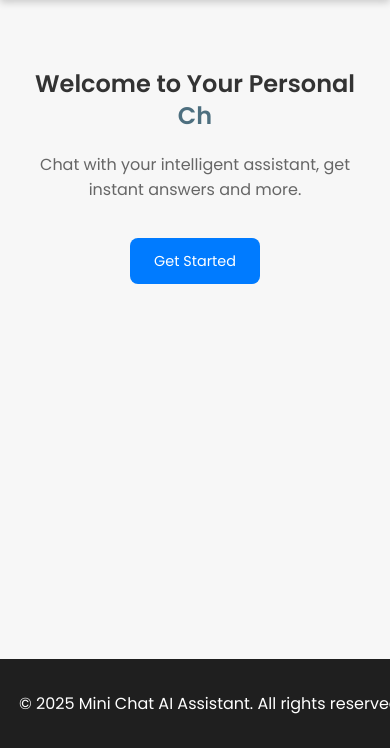
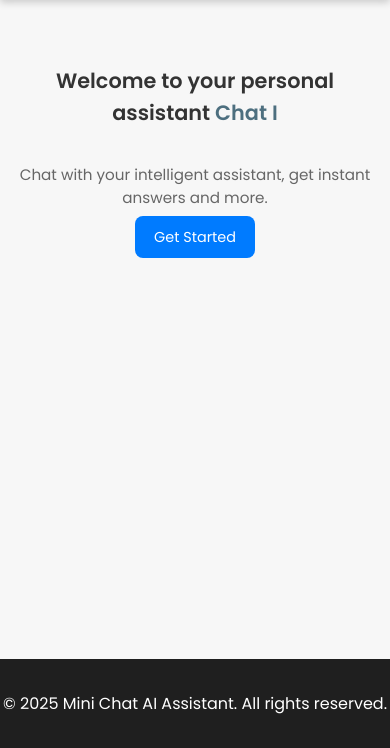
Before and after one commit to Vazzeem/Small-django-assistant, a Django app: page / in a window 390 px wide. Shown: the part 96-844 px from the top of the page. Run offline with Django 5.2, Linux system fonts and the light colour scheme.

Commit message:
new design updated

```diff
--- a/myassistance/templates/home.html
+++ b/myassistance/templates/home.html
@@ -36,30 +36,41 @@
       max-width: 800px;
       margin: 0 auto;
     }
-    .hero h2 {
-      font-size: 2rem;
-      color: #333;
-      line-height: 2.8rem;
-      /* animation: blink 2.5s infinite; */
-    }
+
     .animated-words {
       display: inline-block;
-      /* #4a90e2 */
       color: #4d6f7f;
-      /* transition: background 7s; */
       font-weight: 600;
       white-space: nowrap;
       overflow: hidden;
       vertical-align: bottom;
     }
+
+    .hero h2 {
+      font-size: 2rem;
+      color: #333;
+      line-height: 2.8rem;
+      white-space: nowrap;
+      overflow-wrap: normal;
+      display: inline-block;
+    }
+
     .hero p {
-      font-size: 1.1rem;
+      font-size: 1rem;
       color: #666;
       margin-top: 1rem;
+      white-space: nowrap;
+      overflow-wrap: normal;
+      display: inline-block;
+      position: relative;
+      bottom: 15px;
+      left: 75px;
     }
+
     .btn {
       position: relative;
-      top: 30px;
+      top: 50px;
+      right: 265px;
       padding: 1rem 2rem;
       font-size: 1rem;
       background-color: #007bff;
@@ -93,32 +104,49 @@
       from { transform: translateY(100%); opacity: 0; }
       to { transform: translateY(0); opacity: 1; }
     }
-    @keyframes pulse {
-      0% { transform: scale(1); }
-      50% { transform: scale(1.05); }
-      100% { transform: scale(1); }
-    }
-    @keyframes blink {
-      0%, 100% { opacity: 1; }
-      50% { opacity: 0.4; }
-    }
 
     /* Responsive */
-    @media (max-width: 600px) {
+    @media (max-width: 768px) {
       header h1 {
         font-size: 2rem;
       }
       .hero h2 {
         font-size: 1.5rem;
         line-height: 2rem;
+        white-space: normal;
       }
       .hero p {
         font-size: 1rem;
+        white-space: normal;
+        position: static;
+        display: block;
+        margin-top: 1rem;
       }
       .btn {
+        position: static;
+        margin-top: 2rem;
         padding: 0.8rem 1.5rem;
+        font-size: 0.95rem;
+      }
+      .f{
+        position: relative;
+        right: 16px;
+      }
+
+    }
+
+    @media (max-width: 480px) {
+      .hero h2 {
+        font-size: 1.3rem;
+      }
+      .hero p {
+        font-size: 0.95rem;
+      }
+      .btn {
         font-size: 0.9rem;
+        padding: 0.7rem 1.2rem;
       }
+
     }
   </style>
 </head>
@@ -129,14 +157,14 @@
 
   <main>
     <section class="hero">
-      <h2>Welcome to Your Personal <span class="animated-words" id="wordChanger"></span></h2>
+      <h2>Welcome to your personal assistant <span class="animated-words" id="wordChanger"></span></h2>
       <p>Chat with your intelligent assistant, get instant answers and more.</p>
       <a href="/login/" class="btn">Get Started</a>
     </section>
   </main>
 
   <footer>
-    <p>&copy; 2025 Mini Chat AI Assistant. All rights reserved.</p>
+    <p class="f">&copy; 2025 Mini Chat AI Assistant. All rights reserved.</p>
   </footer>
 
   <script>
@@ -149,9 +177,9 @@
       if (charIndex < words[wordIndex].length) {
         el.textContent += words[wordIndex].charAt(charIndex);
         charIndex++;
-        setTimeout(typeEffect, 30);
+        setTimeout(typeEffect, 70);
       } else {
-        setTimeout(eraseEffect, 1300);
+        setTimeout(eraseEffect, 1500);
       }
     }
 
@@ -159,7 +187,7 @@
       if (charIndex > 0) {
         el.textContent = words[wordIndex].substring(0, charIndex - 1);
         charIndex--;
-        setTimeout(eraseEffect, 80);
+        setTimeout(eraseEffect, 25);
       } else {
         wordIndex = (wordIndex + 1) % words.length;
         setTimeout(typeEffect, 400);
--- a/myassistance/templates/ui.html
+++ b/myassistance/templates/ui.html
@@ -292,7 +292,7 @@
 
 <div class="chat-container">
   <div class="chat-header w-100">
-    <button onclick="toggleDarkMode()" class="btn btn-sm btn-outline-secondary text-light"><i class="bi bi-circle-half"> change theme</i></button>
+    <button onclick="toggleDarkMode()" class="btn btn-sm btn-outline-secondary text-light"><i class="bi bi-circle-half"> Change theme</i></button>
     <span style="color: white;"> {% if U %} Hello {{U}}, How Can I Assist You Today?</span> {% endif %}
     <button onclick="clearChat()" class="btn btn-sm">Clear Chat</button>
   </div>
```
Also changed, not shown: myassistance/db.sqlite3.
